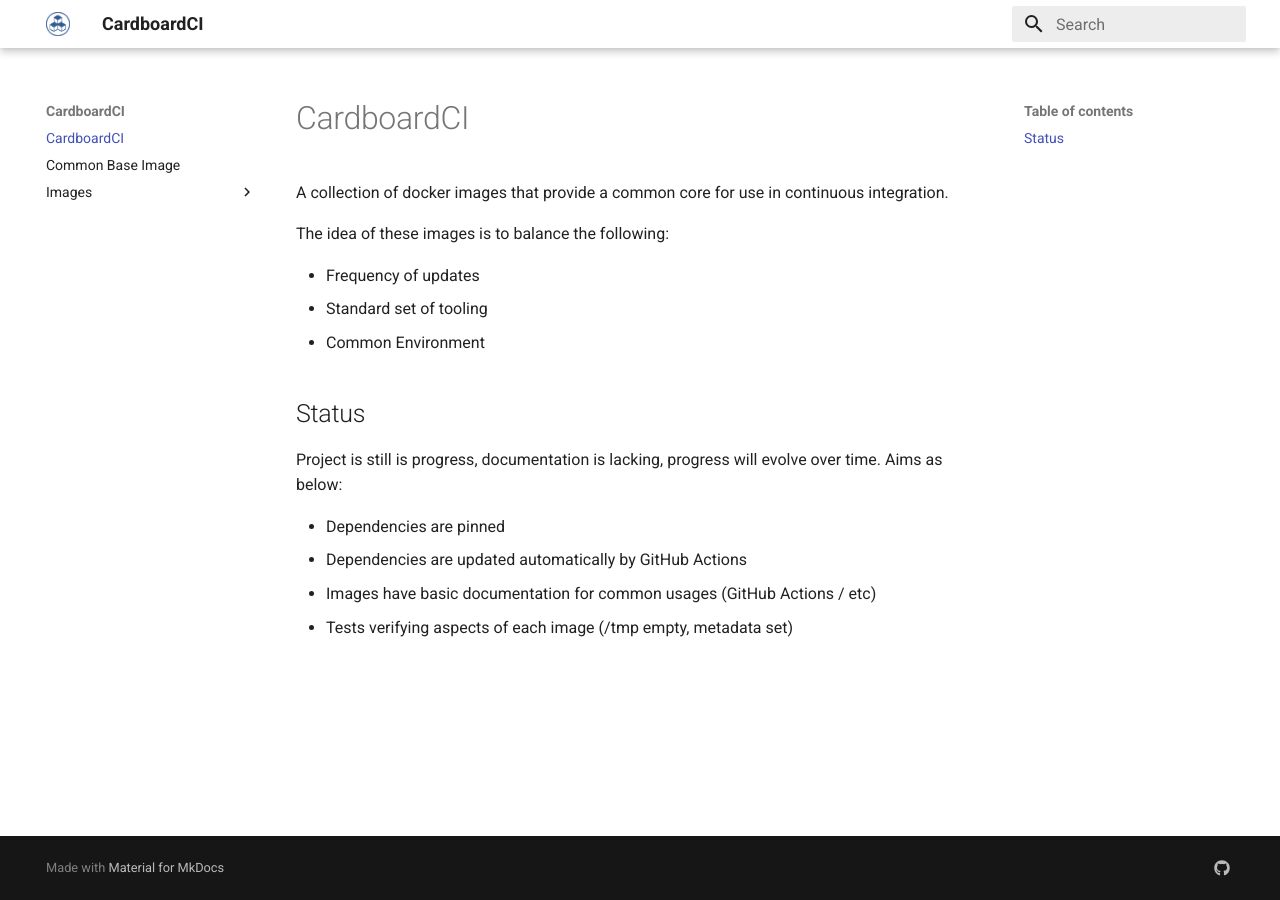
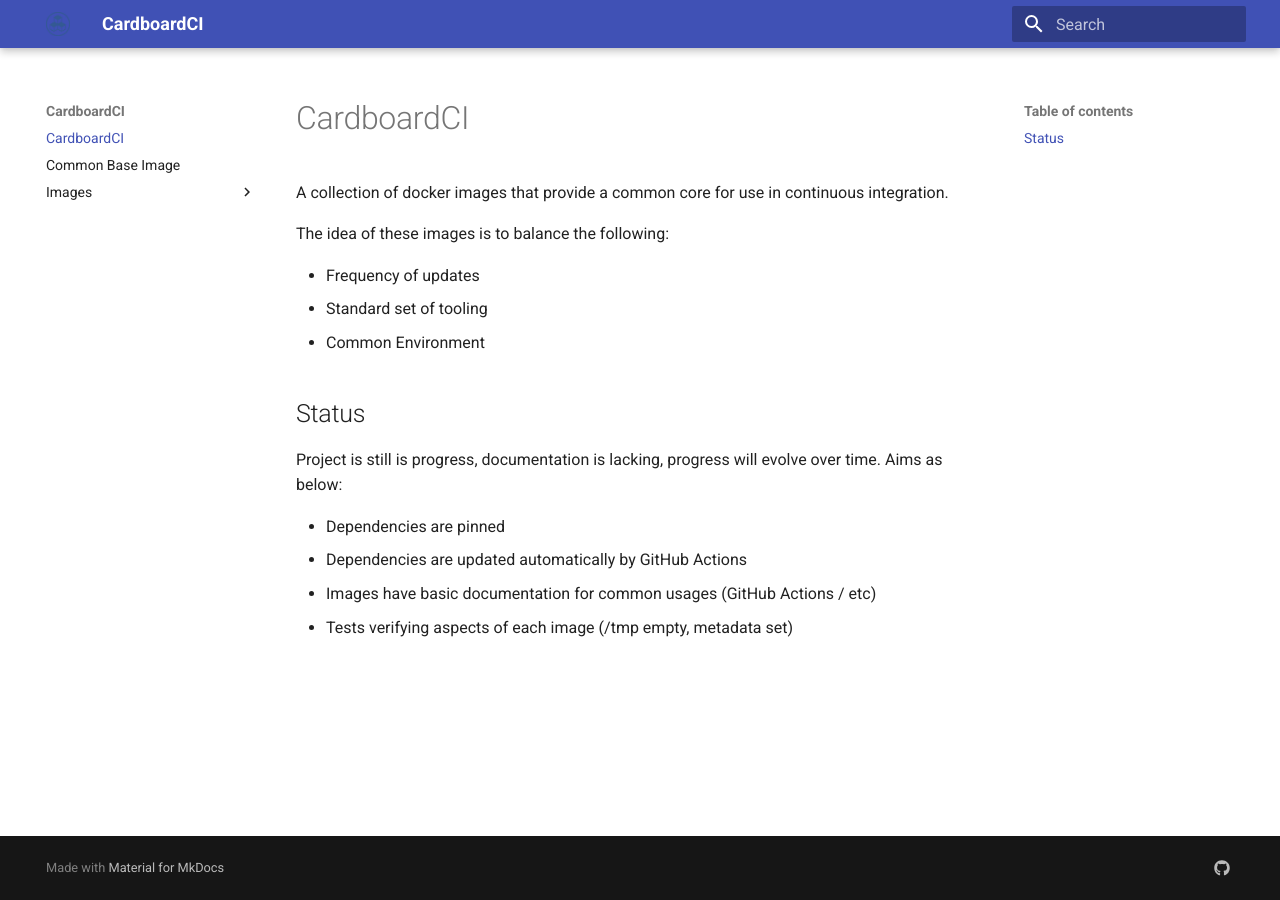
Before and after one commit to cardboardci/dockerfiles, an MkDocs documentation site: the page built from docs/www/README.md, in a window 1280 px wide. Built offline with MkDocs 1.6.1 and Material for MkDocs 9.7.7, drawn with Linux system fonts in a browser that asks for light colours.

Commit message:
Icon configuration

```diff
--- a/docs/mkdocs.yml
+++ b/docs/mkdocs.yml
@@ -10,8 +10,8 @@ theme:
   logo: assets/logo.png
   language: 'en'
   palette:
-    primary: 'white'
-    accent: 'indigo'
+    primary: 'indigo'
+    accent: 'white'
 extra:
   search:
     language: 'en'
```
Also changed, not shown: docs/www/assets/bitmap.png (added), 1 other file.
